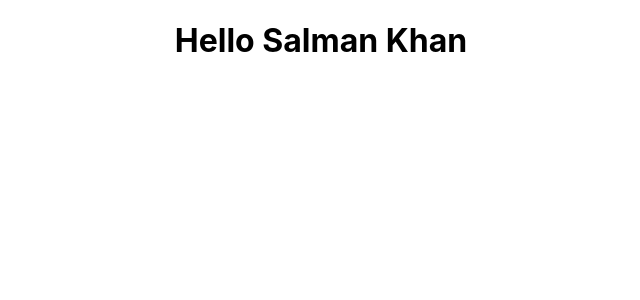
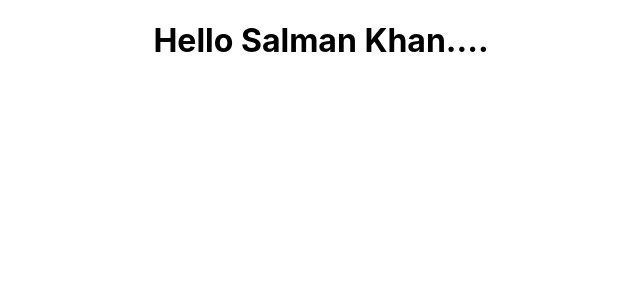
Before and after one commit to salman898/c-2, a React (Create React App) app: page / in a window 1280 px wide. Shown: the top 300 px of the page, without its empty margins (319-959 px from the left). Built offline with nearby package versions, Linux system fonts and the light colour scheme.

Commit message:
Update App.js

```diff
--- a/src/App.js
+++ b/src/App.js
@@ -3,7 +3,7 @@ import './App.css';
 function App() {
   return (
     <div className="App">
-      <h1>Hello Salman Khan</h1>
+      <h1>Hello Salman Khan....</h1>
     </div>
   );
 }
```
